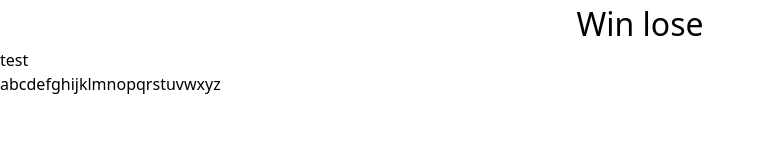
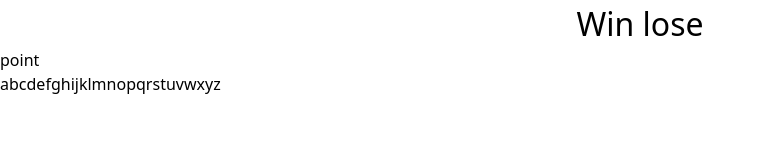
Before and after one commit to Geraldo157/HangMan, a React (Vite) app: page / in a window 1280 px wide. Shown: the top 160 px of the page, without its empty margins (0-765 px from the left). Built offline with nearby package versions, Linux system fonts and the light colour scheme.

Commit message:
Finishing Keyboard and drawing logic

```diff
--- a/src/App.tsx
+++ b/src/App.tsx
@@ -12,6 +12,7 @@ function App() {
 
   const [guessedLetters, setGuessedLetters] = useState<string[]>([])
 
+  const incorrectLetters = guessedLetters.filter(letter => !wordToGuess.includes(letter))
   return (
     <div
     className="max-w-[800px] mx-auto flex flex-col gap-8 items-center"
@@ -28,9 +29,8 @@ function App() {
     <div style={{ fontSize: "2rem", textAlign: "center" }}>
       Win lose
     </div>
-    <HangmanDrawing/>
-    <HangmanWord
-    />
+    <HangmanDrawing numberOfGuesses={incorrectLetters.length}/>
+    <HangmanWord guessedLetters = {guessedLetters} wordToGuess={wordGuess}/>
     <div style={{ alignSelf: "stretch" }}>
       <HangmanKeyboard
       />
--- a/src/HangmanDrawing.tsx
+++ b/src/HangmanDrawing.tsx
@@ -23,16 +23,16 @@ const RIGHT_LEG = (
     <div className="w-[100px] h-3 bg-black absolute top-52 right-[-90px] rotate-[60deg] origin-bottom-left" />
 )
 
+const BODY_PARTS = [HEAD, BODY, RIGHT_ARM, LEFT_ARM, LEFT_LEG, RIGHT_LEG]
 
-export function HangmanDrawing(){
+type HangmanDrawingProps = {
+    numberOfGuesses: number;
+}
+
+export function HangmanDrawing({numberOfGuesses}:HangmanDrawingProps){
     return(
         <div className="relative">
-            {HEAD}
-            {BODY}
-            {RIGHT_ARM}
-            {LEFT_ARM}
-            {RIGHT_LEG}
-            {LEFT_LEG}
+            {BODY_PARTS.slice(0, numberOfGuesses)}
             <div className="h-[50px] w-3 bg-black absolute top-0 right-0"/>
             <div className="h-3 w-[200px] bg-black ml-[122px]"/>
             <div className="h-[300px] w-3 bg-black ml-[122px]"/>
--- a/src/HangmanWord.tsx
+++ b/src/HangmanWord.tsx
@@ -1,11 +1,16 @@
-export function HangmanWord(){
-    const word = "test"
-    let guessedLetters = ["t", "e"]
-    return (<div className="flex gap-1 text-6xl font-bold uppercase">
-        {word.split("").map((letter, index)=>{
-            return <span className="border-b-8 border-solid border-black" key={index}>
-                <span className={`${guessedLetters.includes(letter) ? "visible" : "invisible"}`} >{letter}</span>
-            </span>
-        })}
-    </div>)
-}
+type HangmanWordsProps = {
+    guessedLetters: string[]
+    wordToGuess: string
+  }
+
+  export function HangmanWord({ guessedLetters, wordToGuess }: HangmanWordsProps) {
+    return (
+      <div className="flex gap-1 text-6xl font-bold uppercase">
+        {wordToGuess.split("").map((letter, index) => (
+          <span className="border-b-8 border-solid border-black" key={index}>
+            <span className={`${guessedLetters.includes(letter) ? "visible" : "invisible"}`}>{letter}</span>
+          </span>
+        ))}
+      </div>
+    )
+  }
```
